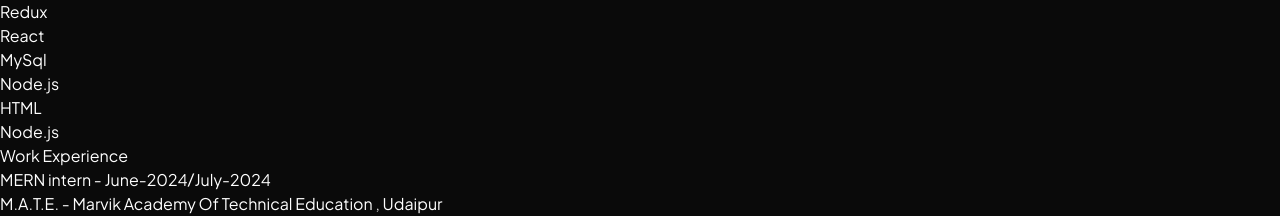
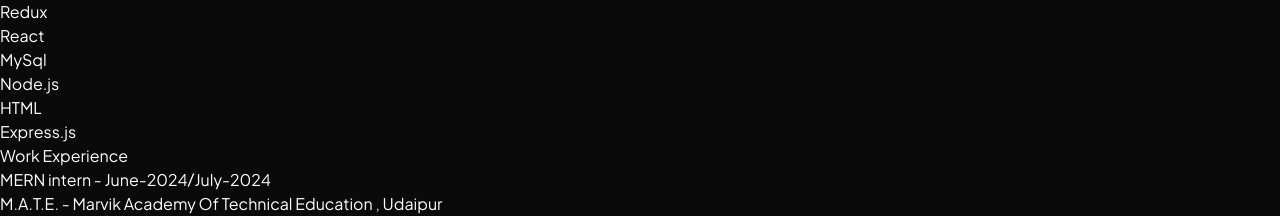
Before and after one commit to VTushar2003/portfoliosite, a React (Vite) app: page / in a window 1280 px wide. Shown: the part 1006-1222 px from the top of the page. Built offline with nearby package versions, Linux system fonts and the light colour scheme; a web font is replaced by a local one.

Commit message:
Resume Updated

```diff
--- a/src/Components/Header.jsx
+++ b/src/Components/Header.jsx
@@ -28,7 +28,7 @@
             <li><Link to="/">Home</Link></li>
             <li><Link to="#projects" smooth>Projects</Link></li>
             <li><Link to="#skills">Skills</Link></li>
-            <li><a href='/assets/resume.pdf' download="TusharResume.pdf" target='_blank' className='text-[#DCFF7E]'>My Resume<i className="ri-arrow-right-up-fill text-[#DCFF7E]"></i></a></li>
+            <li><a href='/assets/ResumeDocument.pdf' download="TusharResume.pdf" target='_blank' className='text-[#DCFF7E]'>My Resume<i className="ri-arrow-right-up-fill text-[#DCFF7E]"></i></a></li>
           </ul>
         </nav>
       </header>
--- a/src/Components/Skills.jsx
+++ b/src/Components/Skills.jsx
@@ -12,7 +12,7 @@
     { name: 'MySql', level: 5 },
     { name: 'Node.js', level: 6 },
     { name: 'HTML', level: 8 },
-    { name: 'Node.js', level: 6 }
+    { name: 'Express.js', level: 6 }
   ];
 
   const maxLevel = 10; // Maximum level to display the dots
```
Also changed, not shown: 1 other file (tests, documents, lock files or other folders).
